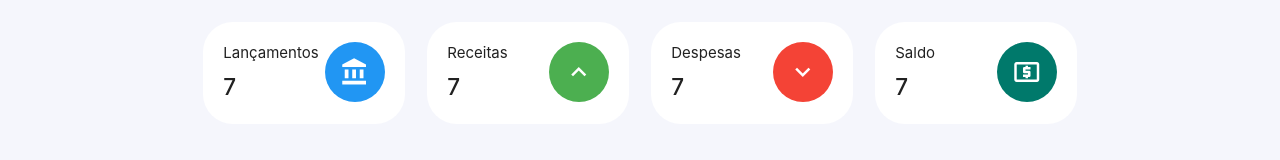
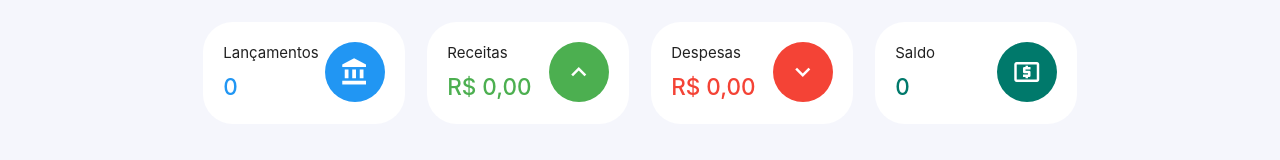
Before and after one commit to fellypeespinola/transaction-bootcamp, a React (Create React App) app in the folder client/: page / in a window 1280 px wide. Shown: the part 249-409 px from the top of the page. Built offline with nearby package versions, Linux system fonts and the light colour scheme; no server answers.

Commit message:
card header function calc transactions

```diff
--- a/client/src/App.js
+++ b/client/src/App.js
@@ -22,7 +22,7 @@ export default function App() {
   return (
     <div>
       <Navbar />
-      <Header onChangeDateEmit={handleChangeDate} />
+      <Header onChangeDateEmit={handleChangeDate} transactions={transactions} />
       <Table transactions={transactions} />
     </div>
   );
--- a/client/src/components/CardHeader.js
+++ b/client/src/components/CardHeader.js
@@ -7,7 +7,9 @@ export default function CardHeader({ name, value, icon, iconColor }) {
       <div className={css.cardHeaderContent}>
         <div className={css.cardHeaderInfo}>
           <span className={css.cardHeaderTitle}>{name}</span>
-          <span className={css.cardHeaderValue}>{value}</span>
+          <span className={css.cardHeaderValue} style={{ color: iconColor }}>
+            {value}
+          </span>
         </div>
         <div
           className={css.cardHeaderIcon}
--- a/client/src/components/Header.js
+++ b/client/src/components/Header.js
@@ -1,8 +1,38 @@
 import React, { useState, useEffect } from "react";
 import CardHeader from "./CardHeader";
 import Calendar from "./Calendar";
+import { formatCurrency } from "../helpers/formatValues";
 
-export default function Header({ onChangeDateEmit }) {
+export default function Header({ onChangeDateEmit, transactions }) {
+  const [lancamentos, setLancamentos] = useState(0);
+  const [receitas, setReceitas] = useState(0);
+  const [despesas, setDespesas] = useState(0);
+  const [saldo, setSaldo] = useState(0);
+
+  const calcTransactions = () => {
+    let r = 0;
+    let d = 0;
+
+    transactions.forEach((transaction) => {
+      const { type, value } = transaction;
+
+      if (type === "+") {
+        r += value;
+      } else if (type === "-") {
+        d += value;
+      }
+    });
+
+    setReceitas(r);
+    setDespesas(d);
+    setLancamentos(transactions.length);
+    console.log("Length " + transactions.length);
+  };
+
+  useEffect(() => {
+    calcTransactions();
+  }, [transactions]);
+
   const handleChangeDate = (value) => {
     onChangeDateEmit(value);
   };
@@ -20,25 +50,25 @@ export default function Header({ onChangeDateEmit }) {
       <div className="row">
         <CardHeader
           name="Lançamentos"
-          value="7"
+          value={lancamentos}
           icon="account_balance"
           iconColor="#2196F3"
         />
         <CardHeader
           name="Receitas"
-          value="7"
+          value={formatCurrency(receitas)}
           icon="keyboard_arrow_up"
           iconColor="#4CAF50"
         />
         <CardHeader
           name="Despesas"
-          value="7"
+          value={formatCurrency(despesas)}
           icon="keyboard_arrow_down"
           iconColor="#F44336"
         />
         <CardHeader
           name="Saldo"
-          value="7"
+          value={saldo}
           icon="local_atm"
           iconColor="#00796B"
         />
--- /dev/null
+++ b/client/src/helpers/formatValues.js
@@ -0,0 +1,10 @@
+const formatter = new Intl.NumberFormat("pt-BR", {
+  style: "currency",
+  currency: "BRL",
+});
+
+function formatCurrency(numberToFormat) {
+  return formatter.format(numberToFormat);
+}
+
+export { formatCurrency };
```
